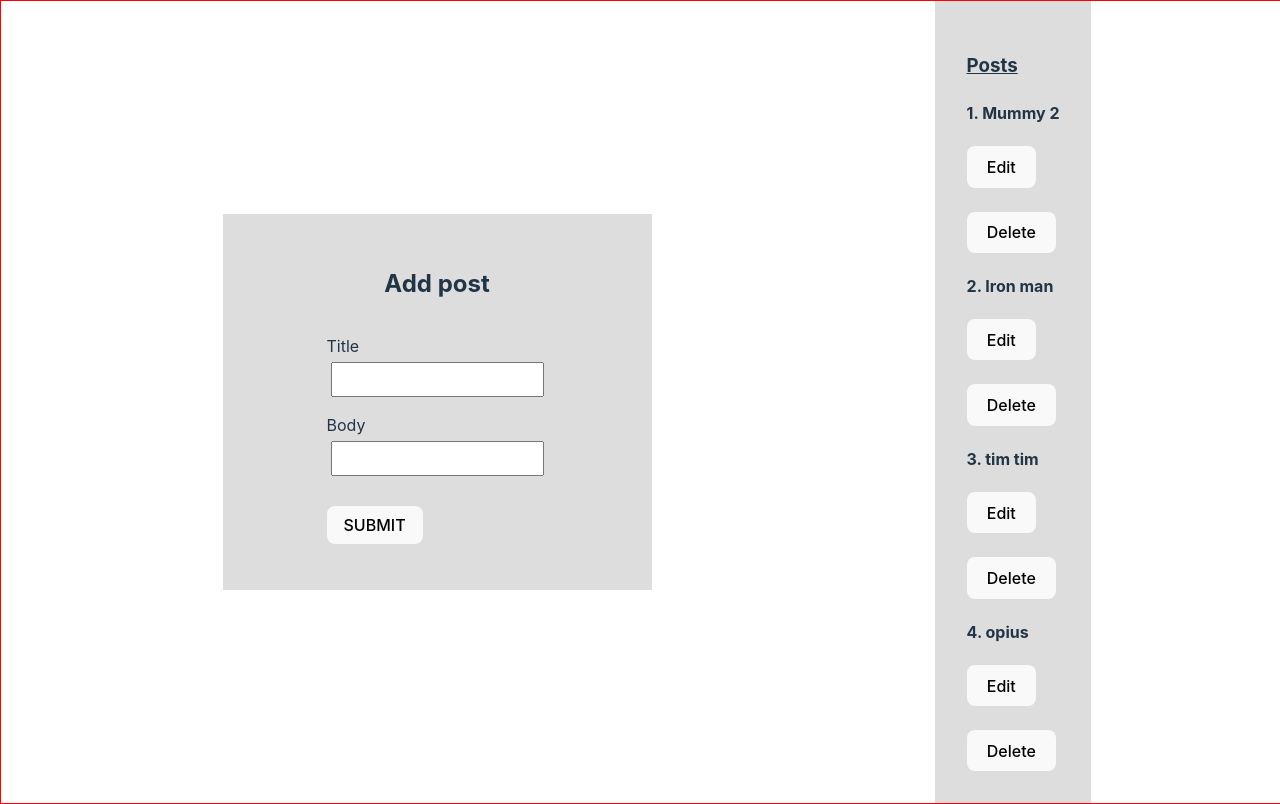
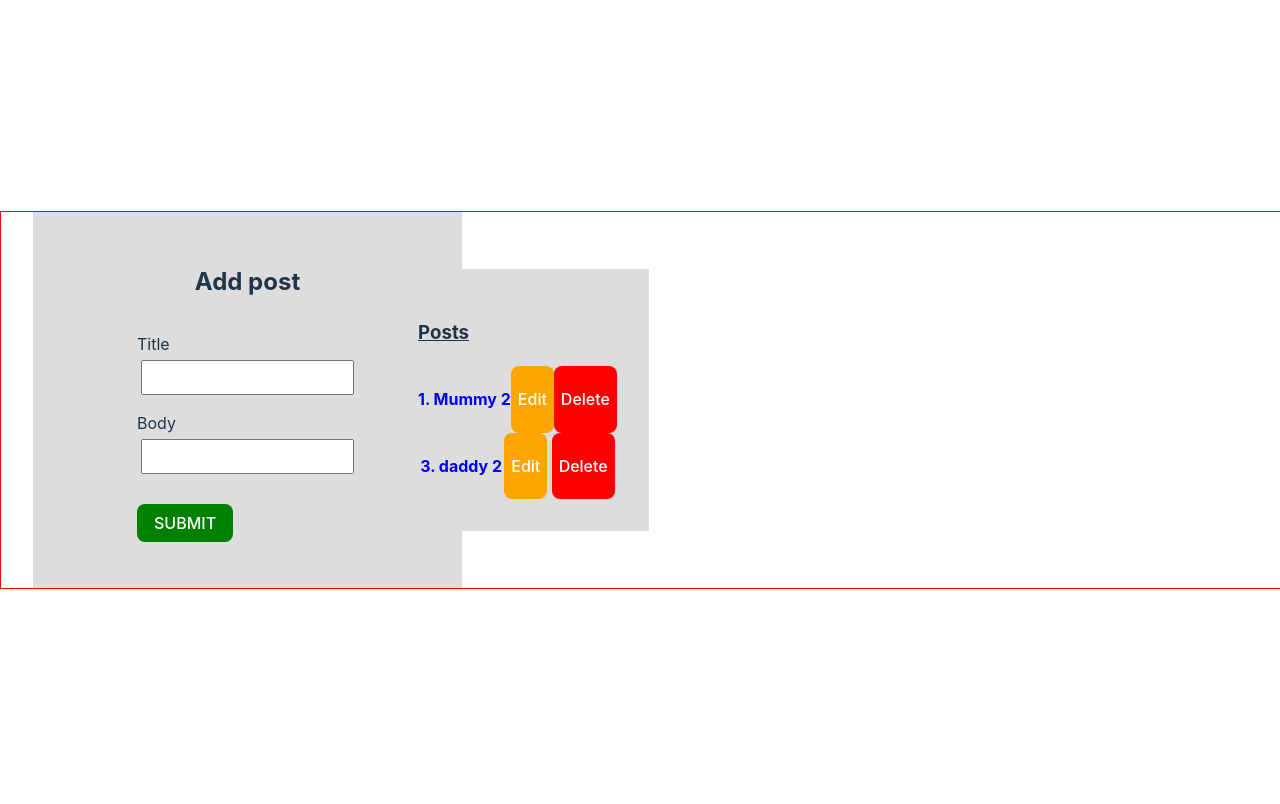
Before and after one commit to PraveenPra/React-Query-tanstakv4, a React (Vite) app: page / in a window 1280 px wide. Built offline with nearby package versions, Linux system fonts and the light colour scheme; data requests are answered from the project's data file.

Commit message:
Implemented delete

```diff
--- a/server/db.json
+++ b/server/db.json
@@ -6,19 +6,9 @@
       "body": "This is an egyptian movie"
     },
     {
-      "id": 2,
-      "title": "Iron man",
-      "body": "This is an scify movie"
-    },
-    {
       "id": 3,
-      "title": "tim tim",
-      "body": "this is a comical movie"
-    },
-    {
-      "id": 4,
-      "title": "opius",
-      "body": "this is a fantasy movie"
+      "title": "daddy 2",
+      "body": "changed"
     }
   ]
 }
--- a/src/Apis/posts.js
+++ b/src/Apis/posts.js
@@ -18,3 +18,21 @@ export async function createPost(newPost){
     });
     return response.json();
 }
+
+export async function updatePost(updatedPost){
+    const response = await fetch(`http://localhost:8080/update-post/${updatedPost.id}`,{
+        method:'PUT',
+        headers:{
+            "Content-Type":"application/json"
+        },
+        body:JSON.stringify(updatedPost)
+    });
+    return response.json();
+}
+
+export async function deletePost(id){
+    const response = await fetch(`http://localhost:8080/destroy-post/${id}`,{
+        method:'DELETE'
+    });
+    return response.json();
+}
--- a/src/Components/AddPost.jsx
+++ b/src/Components/AddPost.jsx
@@ -1,17 +1,21 @@
 import React from 'react'
 import PostForm from './PostForm'
-import { useMutation } from '@tanstack/react-query'
+import { useMutation ,useQueryClient} from '@tanstack/react-query'
 import { createPost } from '../Apis/posts'
 
 const AddPost = () => {
+const queryClient = useQueryClient()
 
   const { mutate } = useMutation({
-    mutationFn: createPost
+    mutationFn: createPost,
+    onSuccess:()=>{
+queryClient.invalidateQueries({queryKey:['posts']})
+    }
   })
 
   const handleCreate = (post) =>{
     mutate({
-      id:3,
+      id:3,//just a dummy number here, server will assign ids
       ...post
     })
   }
--- a/src/Components/PostForm.jsx
+++ b/src/Components/PostForm.jsx
@@ -1,8 +1,8 @@
 import React, { useState } from 'react'
 
-const PostForm = ({pageTitle,onSubmit}) => {
+const PostForm = ({pageTitle,onSubmit,initialValue = {}}) => {
   const [post, setPost] = useState({
-    title: '', body: ''
+    title: initialValue?.title || '', body:initialValue?.body || ''
   })
 
   const handleChange = (e) => {
@@ -61,7 +61,9 @@ const PostForm = ({pageTitle,onSubmit}) => {
 
         <button type='submit' style={{
           padding: '8px 16px',
-          margin: '14px 8px'
+          margin: '14px 8px',
+          background:'green',
+          color:'white'
         }}>
           SUBMIT
         </button>
--- a/src/Pages/EditPosts.jsx
+++ b/src/Pages/EditPosts.jsx
@@ -1,10 +1,37 @@
 import React from 'react'
 import PostForm from '../Components/PostForm'
+import { useQuery, useMutation, useQueryClient } from '@tanstack/react-query'
+import { fetchPost, updatePost } from '../Apis/posts'
+import { useNavigate, useParams } from 'react-router-dom'
 
 const EditPosts = () => {
+  const navigate = useNavigate()
+  const queryClient = useQueryClient()
+  const { id } = useParams();
+
+  const { isLoading, isError, data: post, error } = useQuery({
+    queryKey: ['posts', id],
+    queryFn: () => fetchPost(id)
+  })
+
+  const { mutate } = useMutation({
+    mutationFn: updatePost,
+    onSuccess: () => {
+      queryClient.invalidateQueries({ queryKey: ['posts'] })
+      navigate('/')
+    }
+  })
+
+  const handleSubmit = (updatedPost) => {
+    mutate({
+      id: 3,
+      ...updatedPost
+    })
+  }
+
   return (
     <div>
-        <PostForm/>
+      <PostForm initialValue={post} pageTitle={'Edit post'} onSubmit={handleSubmit} />
     </div>
   )
 }
--- a/src/Pages/PostLists.jsx
+++ b/src/Pages/PostLists.jsx
@@ -1,26 +1,41 @@
 import React from 'react'
 import AddPost from '../Components/AddPost'
-import { useQuery } from '@tanstack/react-query'
-import { fetchPosts } from '../Apis/posts'
+import { useQuery,useMutation,useQueryClient } from '@tanstack/react-query'
+import { deletePost, fetchPosts } from '../Apis/posts'
 
 import { useNavigate } from "react-router-dom";
 
 const PostLists = () => {
 const navigate = useNavigate()
+
+const queryClient = useQueryClient()
+
   const { isLoading, isError, data:posts, error } = useQuery({
     queryKey: ['posts'],
     queryFn: fetchPosts
   })
 
-  if (isLoading) return "Loading...";
+  // if (isLoading) return "Loading...";
 
-  if (isError) return `Error : ${error.message}`;
+  // if (isError) return `Error : ${error.message}`;
+
+  const {mutate} = useMutation({
+    mutationFn: deletePost,
+    onSuccess:()=>{
+      queryClient.invalidateQueries({ queryKey: ['posts'] })
+    }
+  })
+
+  const handleDeletePost = (id)=>{
+mutate(id)
+  }
 
   return (
     <div style={{
       width:'100vw',
       display:'flex',
-      justifyContent:'space-around',
+      // justifyContent:'space-around',
+      gap:'20px',
       flexWrap:'wrap',
       alignItems:'center',
       // flexDirection:'column',
@@ -36,14 +51,28 @@ const navigate = useNavigate()
       }}>
       <h3><u>Posts</u></h3>
         {posts?.map((post) => (
-          <div key={post.id} onClick={()=>navigate(`/post/${post.id}`)} style={{
-            cursor:'pointer'
+          <div key={post.id}  style={{
+            width:'100%',
+            // cursor:'pointer',
+            display:'flex',
+            justifyContent:'space-evenly'
           }}>
-            <h4>{post.id}. {post.title}</h4>
+            <h4 onClick={()=>navigate(`/post/${post.id}`)}
+            style={{color:'blue',cursor:'pointer'}}>{post.id}. {post.title}</h4>
 
-            <button>Edit</button>
+            <button style={{
+               cursor:'pointer',
+               background:'orange',
+               color:'white'
+            }} onClick={()=>navigate(`/post/${post.id}/edit`)}
+            disabled={isLoading}>Edit</button>
             <br/><br/>
-            <button>Delete</button>
+            <button style={{
+               cursor:'pointer',
+               background:'red',
+               color:'white'
+            }} onClick={()=>handleDeletePost(post.id)}
+            disabled={isLoading}>Delete</button>
           </div>
         ))}
       </div>
--- a/src/index.css
+++ b/src/index.css
@@ -41,7 +41,7 @@ h1 {
 button {
   border-radius: 8px;
   border: 1px solid transparent;
-  padding: 0.6em 1.2em;
+  /* padding: 0.6em 1.2em; */
   font-size: 1em;
   font-weight: 500;
   font-family: inherit;
```
Also changed, not shown: 1 other file (tests, documents, lock files or other folders).
